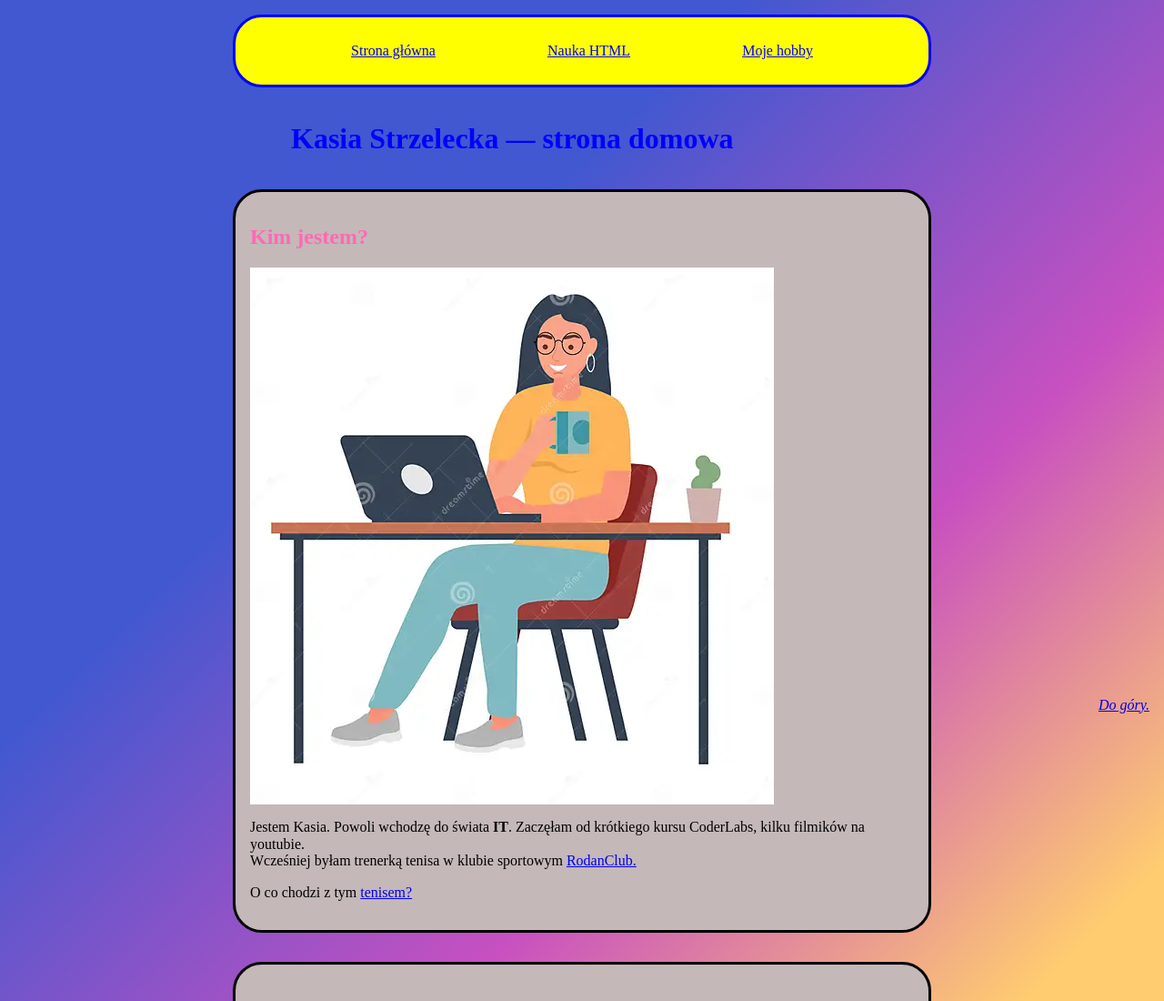
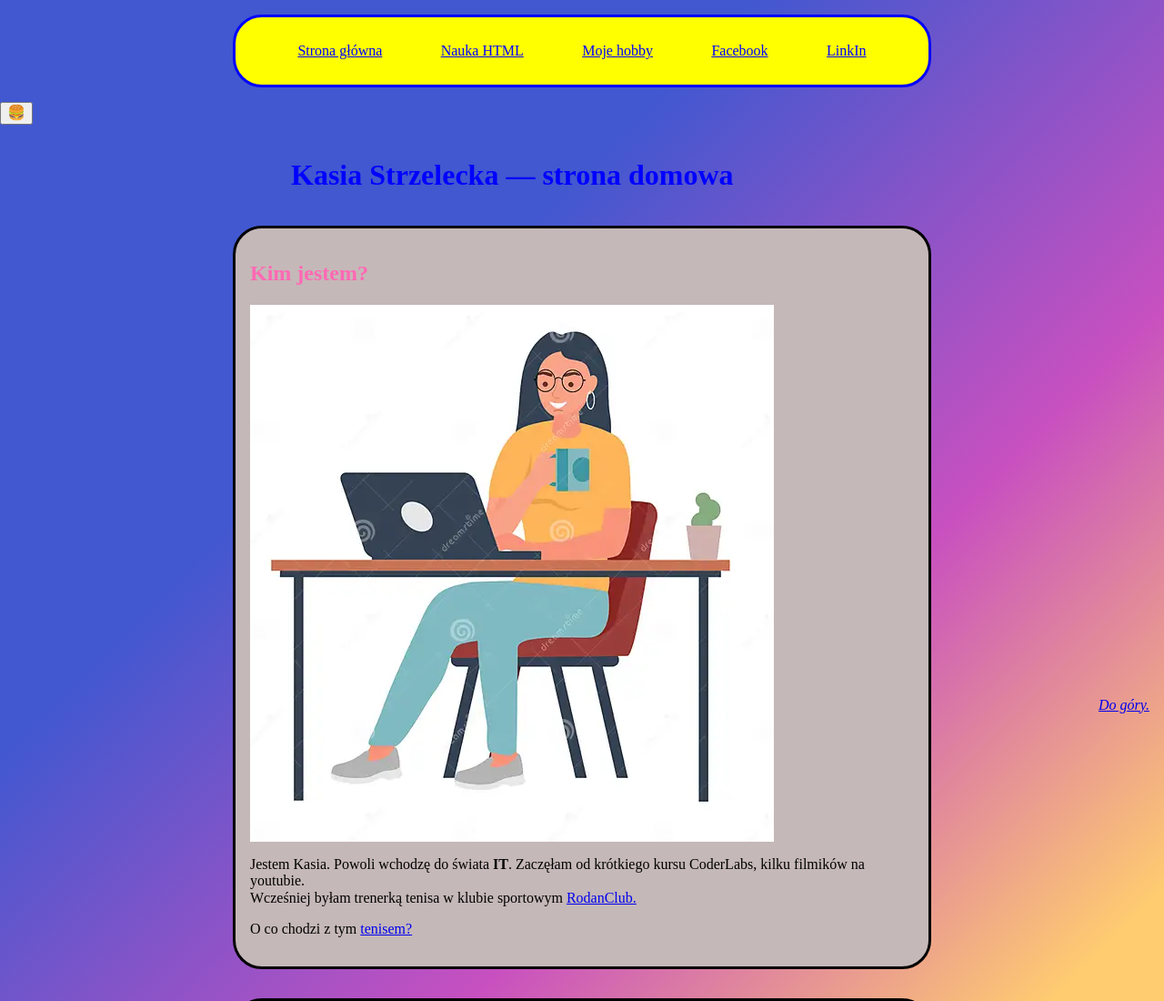
Before and after one commit to kasiastrzelecka/homepage, a plain HTML site: page index.html in a window 1280 px wide. Shown: the top 1100 px of the page at 91% size. Drawn offline with Linux system fonts and the light colour scheme.

Commit message:
hamburger part 1

```diff
--- a/index.html
+++ b/index.html
@@ -10,12 +10,15 @@
 </head>
 
 <body>
-  <header class="header">
-    <nav class="navigation">
+ <header>
+    <nav class="navigation navigation__open">
       <a class="navigation__link" href="index.html">Strona główna</a>
       <a class="navigation__link" href="nauka-html.html">Nauka HTML</a>
       <a class="navigation__link" href="hobby.html">Moje hobby</a>
+      <a class="navigation__link" href="#">Facebook</a>
+      <a class="navigation__link" href="#">LinkIn</a>
     </nav>
+    <button class="hamburger hamburger__js">🍔</button>
   </header>
   <main>
     <header class="main__title" id="top">
--- a/style.css
+++ b/style.css
@@ -9,8 +9,7 @@ body {
     background-image: linear-gradient(135deg, #4158D0 27%, #C850C0 53%, #FFCC70 74%);
 }
 .header{
-    position:sticky;
-    top:0;
+
 
 }
 .footer {
@@ -52,24 +51,28 @@ main {
     color: blue;
     padding: 16px;
     padding-left: 12px;
-
     font-size: 1.5rem;
-
-
 }
 
 .navigation  {
     background-color: yellow;
-    padding: 16px;
+    padding: 8 px;
     border-radius: 32px;
-    margin: 16px auto;
+    margin: 8px auto;
     border: 3px solid blue;
     max-width: 768px;
-    display:flex;
-    flex-direction: row;
-    justify-content: space-evenly;
+    display:none;
+    flex-direction: column;
+    align-items: center;
+    position:absolute;
+    top:50px;
+    width: 100%;
 
 }
+.navigation__open{
+    display:flex;
+}
+
 .navigation__link {
     color: blue;
     padding: 12px;
@@ -133,12 +136,34 @@ main {
 
 @media screen and (min-width: 768px)  {
 
+    .header{
+
+
+    }
 .main__title-major {
     color: blue;
     padding: 16px;
     padding-left: 64px;
+    font-size: 2rem;
+}
+.navigation  {
+    background-color: yellow;
+    padding: 16px;
+    border-radius: 32px;
+    margin: 16px auto;
+    border: 3px solid blue;
+    max-width: 768px;
+    display:flex;
+    flex-direction: row;
+    justify-content: space-evenly;
+    position:sticky;
+    top:0px;
 
-    font-size: 2rem;
+}
+.navigation__link {
+    color: blue;
+    padding: 12px;
+
 }
     .section__my-git{
         color:white;
@@ -149,8 +174,12 @@ main {
         color: hotpink;
     }
 
-    }
+
     .section__it-article{
         color:white;
         background-color: blue;
     }
+    .hamburger {
+
+    }
+}
```
Also changed, not shown: hobby.html (+2 -0 lines), nauka-html.html (+3 -0 lines).
